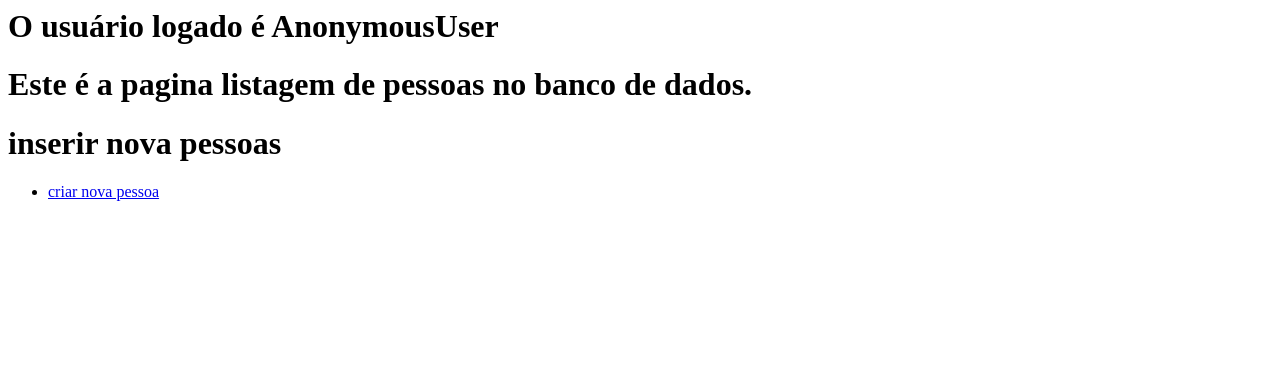
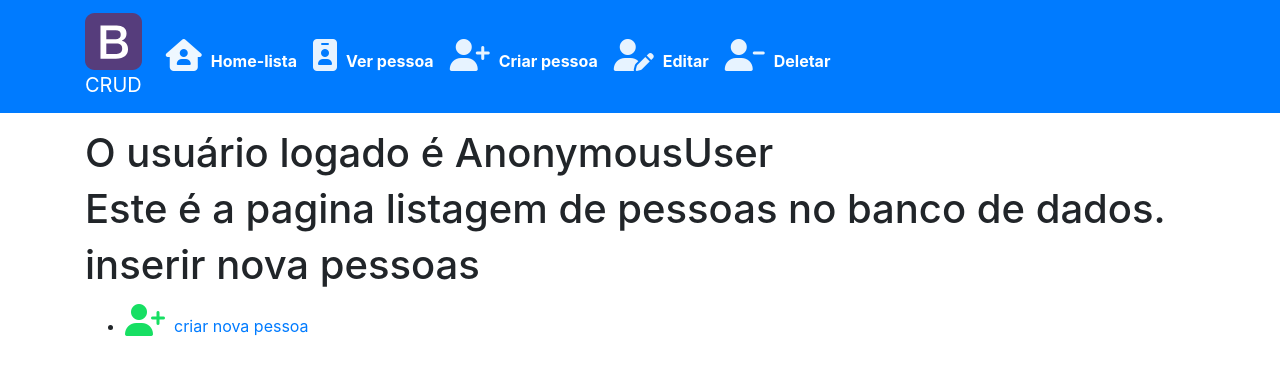
Before and after one commit to bison2/crud, a Django app: page / in a window 1280 px wide. Shown: the top 375 px of the page. Run offline with Django 3.2, Linux system fonts and the light colour scheme; data that the repository does not hold is empty; some libraries are stand-ins or nearby versions.

Commit message:
adicionando icones da fontawesome via base/css.html

```diff
--- a/app_crud/templates/app_crud/criar.html
+++ b/app_crud/templates/app_crud/criar.html
@@ -1,3 +1,5 @@
+
+{% extends "base.html" %}
 {% block content %}
 <h1> O usuário logado é {{ user }}</h1>
 
@@ -9,7 +11,7 @@
 
 <form method="post">{% csrf_token %}
     {{ form.as_p }}
-    <input type="submit" value="Submit" />
+    <input type="submit" value="Submit" class="btn btn-outline-success" />
 </form>
-
+<a href="{% url 'app_crud:listas' %}"><button class="btn btn-outline-primary">voltar</button></a>
 {% endblock %}
--- a/app_crud/templates/app_crud/lista.html
+++ b/app_crud/templates/app_crud/lista.html
@@ -1,14 +1,43 @@
+{% extends "base.html" %}
+
 
 {% block content %}
 <h1>  O usuário logado é {{ user }}</h1>
 <h1> Este é a pagina listagem de pessoas no banco de dados.</h1>
 {% for pessoa in pessoas %}
 <h2>A pessoa  é {{ pessoa.nome}}.</h2>
-<ul>
-    <li><a href="{{ pessoa.get_absolute_url  }}">detalhe de {{ pessoa.nome }}</a> </li>
-    <li><a href="{% url 'app_crud:pessoa' pessoa.id  %}">detalhe url {{ pessoa.nome }}</a> </li>
-    <li><a href="{% url 'app_crud:delete' pessoa.id %}">deletar url{{ pessoa.nome }}</a> </li>
-    <li><a href="{% url 'app_crud:editar' pessoa.id %}">editar {{pessoa.id}} </a> </li>
+
+<ul class="list-group list-group-flush">
+    <a href="{{ pessoa.get_absolute_url  }}">
+    <li class="list-group-item list-group-item-action">
+        <span style="font-size: 3em; color: rgba(20, 60, 192, 0.938);">
+            <i class="fas fa-id-badge"></i>
+          </span>
+        detalhe de {{ pessoa.nome }} </li>
+    </a>
+
+    <a href="{% url 'app_crud:pessoa' pessoa.id  %}">
+    <li class=" list-group-item list-group-item-action ">
+        <span style="font-size: 2em; color: rgb(251, 255, 0);">
+            <i class="fas fa-id-card"></i>
+          </span>
+        detalhe url {{ pessoa.nome }} </li>
+    </a>
+
+    <a href="{% url 'app_crud:delete' pessoa.id %}">    <li class="list-group-item list-group-item-light list-group-item-action">
+        <span style="font-size: 2em; color: rgba(233, 6, 6, 0.938);">
+            <i class="fas fa-user-minus"></i>
+          </span>
+        deletar url{{ pessoa.nome }} </li>
+    </a>
+
+    <a href="{% url 'app_crud:editar' pessoa.id %}" >
+    <li class="list-group-item list-group-item-light list-group-item-action">
+        <span style="font-size: 2em; color: rgba(20, 60, 192, 0.938);">
+            <i class="fas fa-user-edit"></i>
+          </span>
+        editar {{pessoa.id}}  </li>
+    </a>
 
 
 </ul>
@@ -16,8 +45,12 @@
 
 <h1>inserir nova pessoas</h1>
 <ul>
-    <li><a href="{% url 'app_crud:criar' %}">criar nova pessoa</a> </li>
+    <li><a href="{% url 'app_crud:criar' %}">
+        <span style="font-size: 2em; color: rgba(7, 221, 89, 0.938);">
+            <i class="fas fa-user-plus"></i>
+          </span>
+        criar nova pessoa</a> </li>
 
 </ul>
 
-{% endblock %}
+{% endblock content%}
--- /dev/null
+++ b/templates/base.html
@@ -0,0 +1,27 @@
+{% load static %}
+
+<!DOCTYPE html>
+<html lang="en">
+<head>
+    <meta charset="UTF-8">
+    <meta name="viewport" content="width=device-width, initial-scale=1.0">
+
+    <title>CRUD</title>
+    {% include "base/css.html" %}
+
+    {% block head %}
+    {% endblock %}
+
+</head>
+<body>
+
+    {% include 'base/navbar.html' with nome_da_marca='CRUD' %}
+    <div class="container">
+    {% block content %}
+    {% endblock %}
+    </div>
+    {% include "base/js.html" %}
+
+    {% include "base/footer.html" %}
+</body>
+</html>
--- /dev/null
+++ b/templates/base/css.html
@@ -0,0 +1,6 @@
+{% load static %}
+
+<!-- Bootstrap CSS -->
+<link rel="stylesheet" href="https://stackpath.bootstrapcdn.com/bootstrap/4.1.3/css/bootstrap.min.css" integrity="sha384-MCw98/SFnGE8fJT3GXwEOngsV7Zt27NXFoaoApmYm81iuXoPkFOJwJ8ERdknLPMO" crossorigin="anonymous">
+
+<script src="https://kit.fontawesome.com/b93d5bef4c.js" crossorigin="anonymous"></script>
--- /dev/null
+++ b/templates/base/js.html
@@ -0,0 +1,7 @@
+{% load static %}
+
+<!-- Optional JavaScript -->
+        <!-- jQuery first, then Popper.js, then Bootstrap JS -->
+        <script src="https://code.jquery.com/jquery-3.3.1.slim.min.js" integrity="sha384-q8i/X+965DzO0rT7abK41JStQIAqVgRVzpbzo5smXKp4YfRvH+8abtTE1Pi6jizo" crossorigin="anonymous"></script>
+        <script src="https://cdnjs.cloudflare.com/ajax/libs/popper.js/1.14.3/umd/popper.min.js" integrity="sha384-ZMP7rVo3mIykV+2+9J3UJ46jBk0WLaUAdn689aCwoqbBJiSnjAK/l8WvCWPIPm49" crossorigin="anonymous"></script>
+        <script src="https://stackpath.bootstrapcdn.com/bootstrap/4.1.3/js/bootstrap.min.js" integrity="sha384-ChfqqxuZUCnJSK3+MXmPNIyE6ZbWh2IMqE241rYiqJxyMiZ6OW/JmZQ5stwEULTy" crossorigin="anonymous"></script>
--- /dev/null
+++ b/templates/base/navbar.html
@@ -0,0 +1,69 @@
+{% load static %}
+
+{% url 'listas' as listas_url %}
+{% url 'app_crud:pessoa' as pessoa_url %}
+{% url 'app_crud:criar' as criar_url %}
+{% url 'app_crud:editar' as editar_url %}
+{% url 'app_crud:delete' as delete_url %}
+
+
+<nav class="navbar navbar-expand-lg navbar-dark bg-primary  mb-3">
+  <div class="container">
+      <a class="navbar-brand" href="{{listas_url}}">
+        <img src="{% static 'img/bootstrap.svg' %}" class='img-fluid' />
+      </br>
+      {% if nome_da_marca %} {{ nome_da_marca }} {% else %} C&oacute;digo Fluente eCommerce {% endif %}</a>
+
+      <button  class="navbar-toggler" type="button" data-toggle="collapse" data-target="#navbarNav" aria-controls="navbarNav" aria-expanded="false" aria-label="Toggle navigation">
+        <span  class="navbar-toggler-icon"></span>
+      </button>
+
+    <div class="collapse navbar-collapse"  id="navbarNav">
+        <ul class="navbar-nav mr-auto">
+          <li class="nav-item {% if request.path == listas_url %} active {% endif %}">
+            <a class="nav-link text-white " href="{{ listas_url }}">
+              <span style="font-size: 2em; color: rgba(254, 255, 255, 0.938);">
+                <i class="fas fa-house-user"></i>
+              </span>
+              <strong>Home-lista </strong>
+              <span class="sr-only">(current)</span></a>
+          </li>
+
+          <li class="nav-item {% if request.path == pessoa_url %} active {% endif %}">
+            <a class="nav-link text-white" href="{{ pessoa_url }}">
+              <span style="font-size: 2em; color: rgba(255, 255, 255, 0.904);">
+                <i class="fas fa-id-badge"></i>
+              </span>
+              <strong>Ver pessoa</strong>
+              </a>
+          </li>
+          <li class="nav-item {% if request.path == criar_url %} active {% endif %}">
+            <a class="nav-link text-white" href="{{ criar_url }}">
+              <span style="font-size: 2em; color: rgba(255, 255, 255, 0.904);">
+                <i class="fas fa-user-plus"></i>
+              </span>
+              <strong>Criar pessoa</strong></a>
+          </li>
+
+          <li class="nav-item {% if request.path == editar_url %} active {% endif %}">
+            <a class="nav-link text-white" href="{{ editar_url }}">
+              <span style="font-size: 2em; color: rgba(255, 255, 255, 0.904);">
+                <i class="fas fa-user-edit"></i>
+              </span>
+              <strong>Editar</strong>
+              </a>
+          </li>
+
+          <li class="nav-item {% if request.path == delete_url %} active {% endif %}">
+            <a class="nav-link text-white" href="{{ delete_url }}">
+              <span style="font-size: 2em; color: rgba(255, 255, 255, 0.904);">
+                <i class="fas fa-user-minus"></i>
+              </span>
+              <strong>Deletar</strong></a>
+          </li>
+
+        </ul>
+
+      </div>
+  </div>
+</nav>
```
Also changed, not shown: app_crud/templates/app_crud/delete.html (+21 -8 lines), app_crud/templates/app_crud/detail.html (+26 -3 lines), app_crud/templates/app_crud/edite.html (+14 -4 lines), static_local/img/bootstrap.svg (added), templates/base/footer.html (added).
